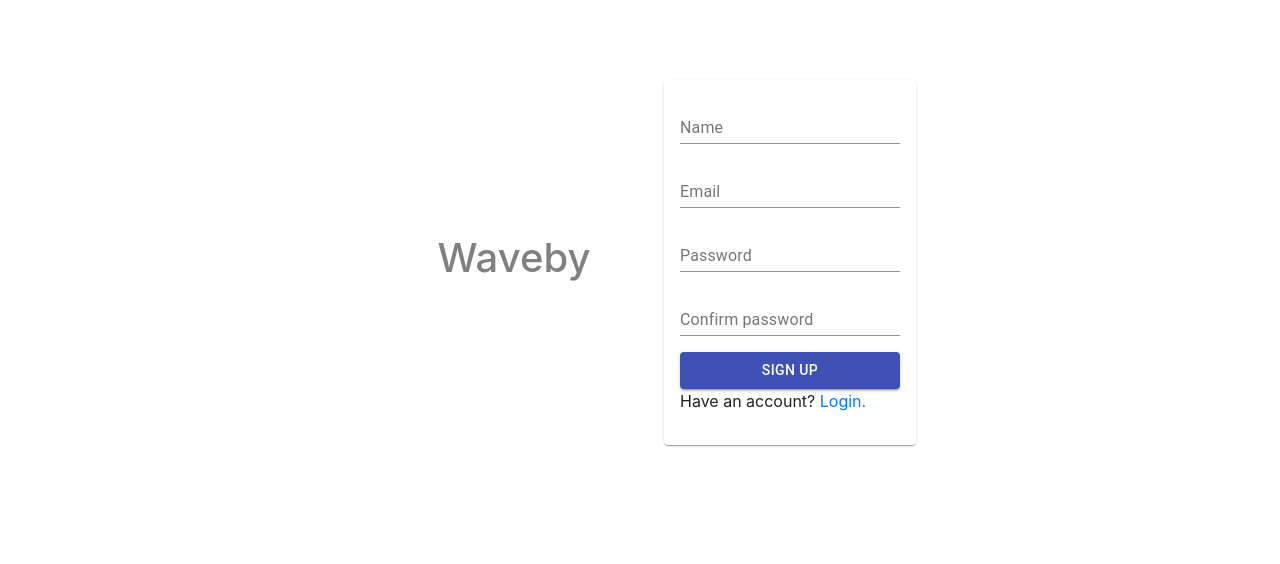
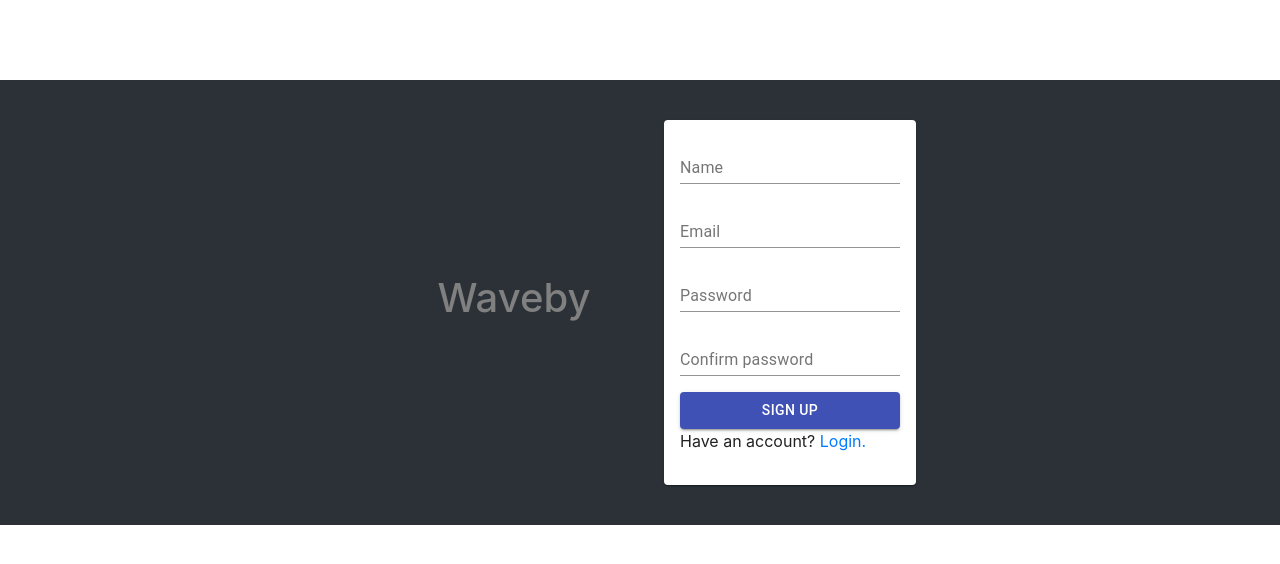
Before and after one commit to justinlew/waveby-react, a React (Create React App) app: page /signup in a window 1280 px wide. Shown: the top 564 px of the page. Built offline with nearby package versions, Linux system fonts and the light colour scheme.

Commit message:
Change style for SignUp Form

```diff
--- a/src/component/SignUp.js
+++ b/src/component/SignUp.js
@@ -1,6 +1,7 @@
 import React, { Component } from 'react';
 // import { View, TextInput, Text, TouchableOpacity, ImageBackground, Button, TouchableWithoutFeedback, Keyboard } from 'react-native';
 import { connect } from 'react-redux';
+import './styles/Login.css'
 // import { styles } from './common/styles';
 import { signUp } from '../actions'
 import Container from '@material-ui/core/Container'
@@ -34,6 +35,9 @@ class SignUp extends Component {
         return (
             <Box
                 mt={10}
+                pt={5}
+                pb={5}
+                className="grey-container"
             >
                 <Grid
                     container
```
